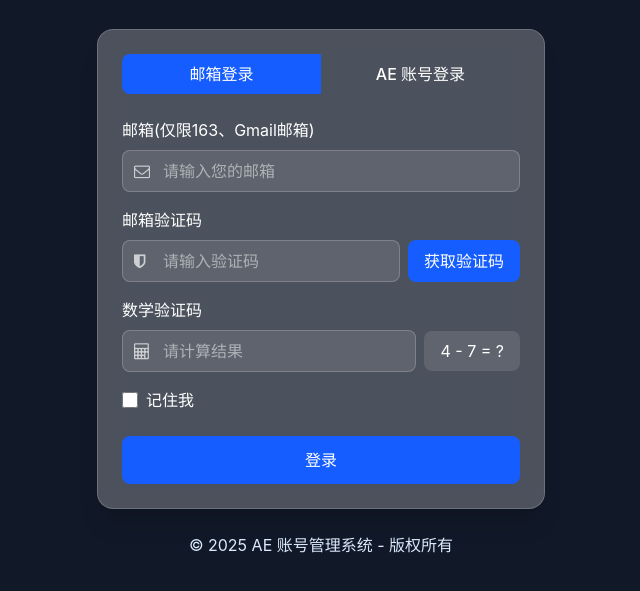
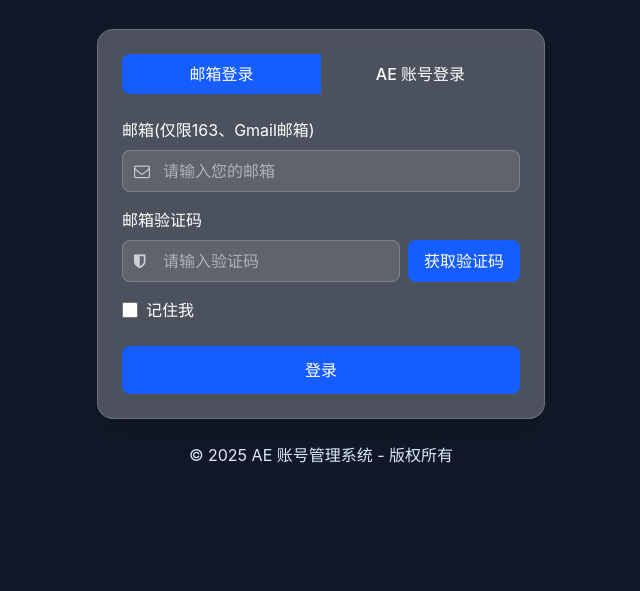
Before and after one commit to xfchd090909/aeAccountNetlify, a website: page index.html in a window 1280 px wide. Shown: the part 155-746 px from the top of the page, without its empty margins (319-959 px from the left). Drawn offline with nearby package versions, Linux system fonts and the light colour scheme.

Commit message:
Update index.html

```diff
--- a/index.html
+++ b/index.html
@@ -101,20 +101,6 @@
                         <div id="emailCodeError" class="error-message hidden"></div>
                     </div>
 
-                    <div class="mb-4">
-                        <label for="mathCaptchaEmail" class="block text-white mb-2">数学验证码</label>
-                        <div class="flex gap-2 items-center">
-                            <div class="relative flex-1">
-                                <span class="absolute inset-y-0 left-0 flex items-center pl-3 text-white/70">
-                                    <i class="fa fa-calculator"></i>
-                                </span>
-                                <input type="text" id="mathCaptchaEmail" class="w-full pl-10 pr-4 py-2 bg-white/10 border border-white/20 rounded-lg focus:outline-none focus:ring-2 focus:ring-primary/50 text-white placeholder-white/50" placeholder="请计算结果">
-                            </div>
-                            <div id="mathExpressionEmail" class="py-2 px-4 bg-white/10 rounded-lg text-white cursor-pointer">3 + 5 = ?</div>
-                        </div>
-                        <div id="mathCaptchaEmailError" class="error-message hidden"></div>
-                    </div>
-
                     <div class="mb-6 flex items-center">
                         <input type="checkbox" id="rememberMe" class="mr-2 h-4 w-4 text-primary rounded">
                         <label for="rememberMe" class="text-white">记住我</label>
@@ -181,8 +167,7 @@
     </div>
 
     <script>
-        // 全局变量
-        let correctAnswerEmail = 8; // 邮箱登录数学验证码答案
+        // 全局变量（仅保留AE账号登录的数学验证码答案）
         let correctAnswer = 8;     // AE账号登录数学验证码答案
 
         // 自定义弹窗函数
@@ -233,7 +218,7 @@
         document.getElementById('modalConfirm').addEventListener('click', hideModal);
         document.getElementById('modalOverlay').addEventListener('click', hideModal);
 
-        // 生成随机数学表达式
+        // 生成随机数学表达式（仅用于AE账号登录）
         function generateMathExpression(targetElement, answerVariable) {
             const a = Math.floor(Math.random() * 10) + 1;
             const b = Math.floor(Math.random() * 10) + 1;
@@ -243,9 +228,8 @@
             window[answerVariable] = result;
         }
 
-        // 初始化数学验证码
+        // 初始化数学验证码（仅初始化AE账号登录的）
         generateMathExpression('mathExpression', 'correctAnswer');
-        generateMathExpression('mathExpressionEmail', 'correctAnswerEmail');
 
         // 切换登录选项卡
         document.getElementById('emailLoginBtn').addEventListener('click', function() {
@@ -274,9 +258,8 @@
             this.innerHTML = type === 'password' ? '<i class="fa fa-eye-slash"></i>' : '<i class="fa fa-eye"></i>';
         });
 
-        // 数学验证码刷新
+        // 数学验证码刷新（仅保留AE账号登录的）
         document.getElementById('mathExpression').addEventListener('click', () => generateMathExpression('mathExpression', 'correctAnswer'));
-        document.getElementById('mathExpressionEmail').addEventListener('click', () => generateMathExpression('mathExpressionEmail', 'correctAnswerEmail'));
 
         // 邮箱格式验证
         function isValidEmail(email) {
@@ -325,26 +308,18 @@
             }
         });
 
-        // 邮箱登录表单提交（调用 Redis 验证验证码）
+        // 邮箱登录表单提交（仅保留邮箱验证码验证）
         document.getElementById('emailSubmitBtn').addEventListener('click', async function() {
             const email = document.getElementById('email').value.trim();
             const code = document.getElementById('emailCode').value.trim();
-            const captcha = document.getElementById('mathCaptchaEmail').value.trim();
             const rememberMe = document.getElementById('rememberMe').checked;
 
             clearError('email');
             clearError('emailCode');
-            clearError('mathCaptchaEmail');
 
             if (!email) return showError('email', '请输入邮箱');
             if (!isValidEmail(email)) return showError('email', '请输入有效的163或Gmail邮箱');
             if (!code) return showError('emailCode', '请输入邮箱验证码');
-            if (!captcha) return showError('mathCaptchaEmail', '请输入数学验证码');
-            if (parseInt(captcha) !== correctAnswerEmail) {
-                showError('mathCaptchaEmail', '数学验证码错误');
-                generateMathExpression('mathExpressionEmail', 'correctAnswerEmail');
-                return;
-            }
 
             const button = this;
             button.disabled = true;
```
